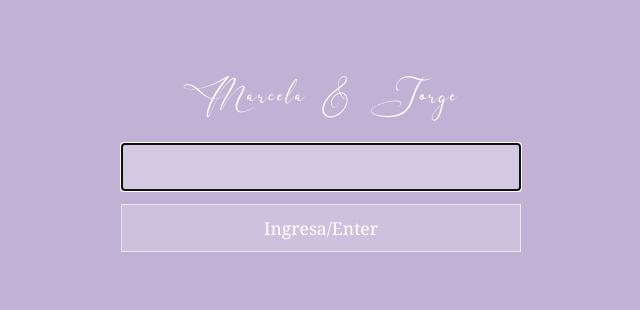
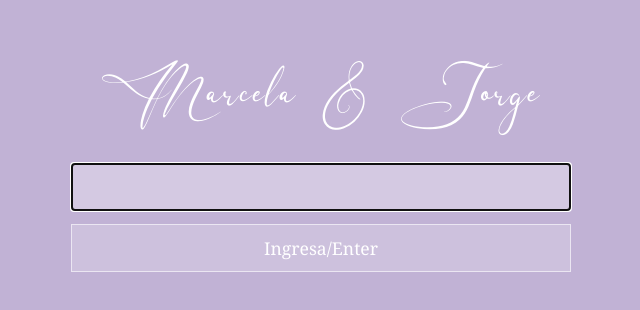
Before and after one commit to TanemuraCode/MarcelaJorge, a plain HTML site: page index.html in a window 1280 px wide. Shown: the part 226-536 px from the top of the page, without its empty margins (319-959 px from the left). Drawn offline with Linux system fonts and the light colour scheme.

Commit message:
Larger title on loading

```diff
--- a/index.html
+++ b/index.html
@@ -29,7 +29,7 @@
     width: 100%;
     /* max-width: 100%; */
     /* max-width: 400px; */
-    max-width: min(90vw, 400px);
+    max-width: min(90vw, 500px);
     text-align: center;
   }
 
@@ -71,15 +71,14 @@
 </head>
 <body>
   <div id="overlay" style="display:none; position:fixed; inset:0; background:#C1B2D5; z-index:9999; flex-direction:column; align-items:center; justify-content:center; gap:1rem;">
-    <div style="font-family:'Balinesty',Georgia,serif; font-size:3rem; color:white;">Marcela & Jorge</div>
+    <div style="font-family:'Balinesty',Georgia,serif; font-size:5rem; color:white;">Marcela & Jorge</div>
     <!-- <div id="overlay-msg" style="font-family:Georgia,serif; color:white; font-size:1rem; letter-spacing:1px;">Decrypting…</div> -->
-    <div style="width:200px; height:2px; background:rgba(255,255,255,0.3); border-radius:99px;">
+    <div style="width:400px; height:2px; background:rgba(255,255,255,0.3); border-radius:99px;">
       <div id="overlay-bar" style="height:100%; width:0%; background:white; border-radius:99px; transition:width 0.4s ease;"></div>
     </div>
   </div>
   <form id="form">
-    <!-- Not a fan this is only English - think of a more seamless solution -->
-    <label style="font-family:'Balinesty',Georgia,serif; font-size:3rem; color:white;">Marcela & Jorge</label>
+    <label style="font-family:'Balinesty',Georgia,serif; font-size:5rem; color:white;">Marcela & Jorge</label>
     <input type="password" id="pw" autofocus />
     <button type="submit">Ingresa/Enter</button>
     <div id="msg"></div>
```
Also changed, not shown: 1 other file.
